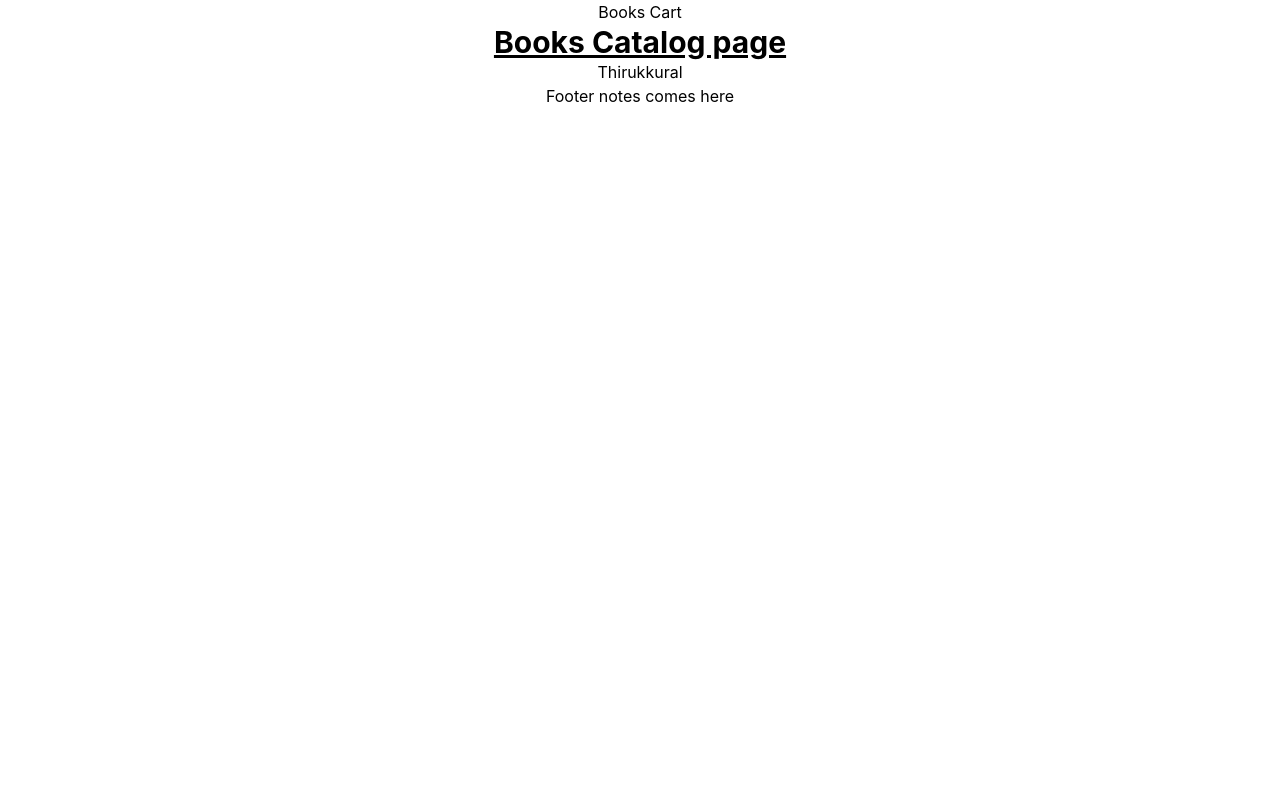
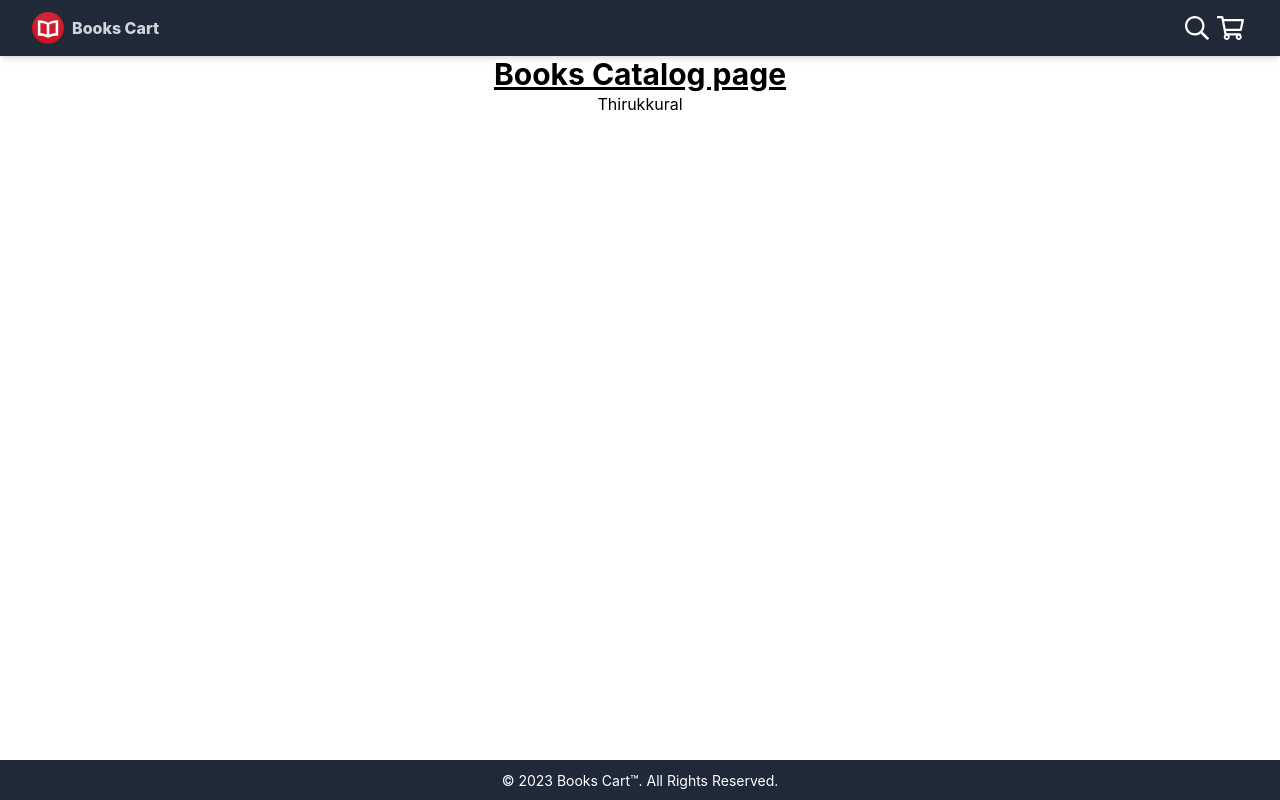
Before and after one commit to rrameshbtech/react-book-cart, a React (Create React App) app: page / in a window 1280 px wide. Built offline with nearby package versions, Linux system fonts and the light colour scheme; data requests are answered from the project's data file.

Commit message:
Updated header and footer components

```diff
--- a/src/components/common/footer.tsx
+++ b/src/components/common/footer.tsx
@@ -1,7 +1,10 @@
 export function Footer() {
-  return (
-    <footer>
-      <h6>Footer notes comes here</h6>
-    </footer>
-  );
+    return (
+
+        <footer className="bg-gray-800 absolute bottom-0 w-full py-2">
+      <span className="text-sm text-white sm:text-center">© 2023 <a href="/" className="hover:underline">Books Cart™</a>. All Rights Reserved.
+    </span>
+        </footer>
+
+    );
 }
--- a/src/components/common/header.tsx
+++ b/src/components/common/header.tsx
@@ -1,7 +1,28 @@
 export function Header() {
   return (
-    <header>
-      <h1>Books Cart</h1>
-    </header>
-  );
+      <header className="header sticky top-0 bg-gray-800 shadow-md flex items-center justify-between px-8 py-3">
+          <div className="w-3/12 flex justify-start">
+          <img src="/favicon.png" alt="Books cart"/>
+          <h1 className="px-2 py-1 font-extrabold text-gray-300">
+                 Books Cart
+          </h1>
+      </div>
+          <div className="w-3/12 flex justify-end">
+                  <svg className="h-8 p-1 hover:text-green-500 duration-200 svg-inline--fa fa-search fa-w-16 fa-9x" aria-hidden="true" focusable="false"
+                       data-prefix="far" data-icon="search" role="img" xmlns="http://www.w3.org/2000/svg"
+                       viewBox="0 0 512 512">
+                      <path fill="white"
+                            d="M508.5 468.9L387.1 347.5c-2.3-2.3-5.3-3.5-8.5-3.5h-13.2c31.5-36.5 50.6-84 50.6-136C416 93.1 322.9 0 208 0S0 93.1 0 208s93.1 208 208 208c52 0 99.5-19.1 136-50.6v13.2c0 3.2 1.3 6.2 3.5 8.5l121.4 121.4c4.7 4.7 12.3 4.7 17 0l22.6-22.6c4.7-4.7 4.7-12.3 0-17zM208 368c-88.4 0-160-71.6-160-160S119.6 48 208 48s160 71.6 160 160-71.6 160-160 160z"
+                            className=""></path>
+                  </svg>
+                  <svg className="h-8 p-1 hover:text-green-500 duration-200 svg-inline--fa fa-shopping-cart fa-w-18 fa-7x" aria-hidden="true" focusable="false"
+                       data-prefix="far" data-icon="shopping-cart" role="img" xmlns="http://www.w3.org/2000/svg"
+                       viewBox="0 0 576 512">
+                      <path fill="white"
+                            d="M551.991 64H144.28l-8.726-44.608C133.35 8.128 123.478 0 112 0H12C5.373 0 0 5.373 0 12v24c0 6.627 5.373 12 12 12h80.24l69.594 355.701C150.796 415.201 144 430.802 144 448c0 35.346 28.654 64 64 64s64-28.654 64-64a63.681 63.681 0 0 0-8.583-32h145.167a63.681 63.681 0 0 0-8.583 32c0 35.346 28.654 64 64 64 35.346 0 64-28.654 64-64 0-18.136-7.556-34.496-19.676-46.142l1.035-4.757c3.254-14.96-8.142-29.101-23.452-29.101H203.76l-9.39-48h312.405c11.29 0 21.054-7.869 23.452-18.902l45.216-208C578.695 78.139 567.299 64 551.991 64zM208 472c-13.234 0-24-10.766-24-24s10.766-24 24-24 24 10.766 24 24-10.766 24-24 24zm256 0c-13.234 0-24-10.766-24-24s10.766-24 24-24 24 10.766 24 24-10.766 24-24 24zm23.438-200H184.98l-31.31-160h368.548l-34.78 160z"
+                            className=""></path>
+                  </svg>
+          </div>
+      </header>
+);
 }
```
